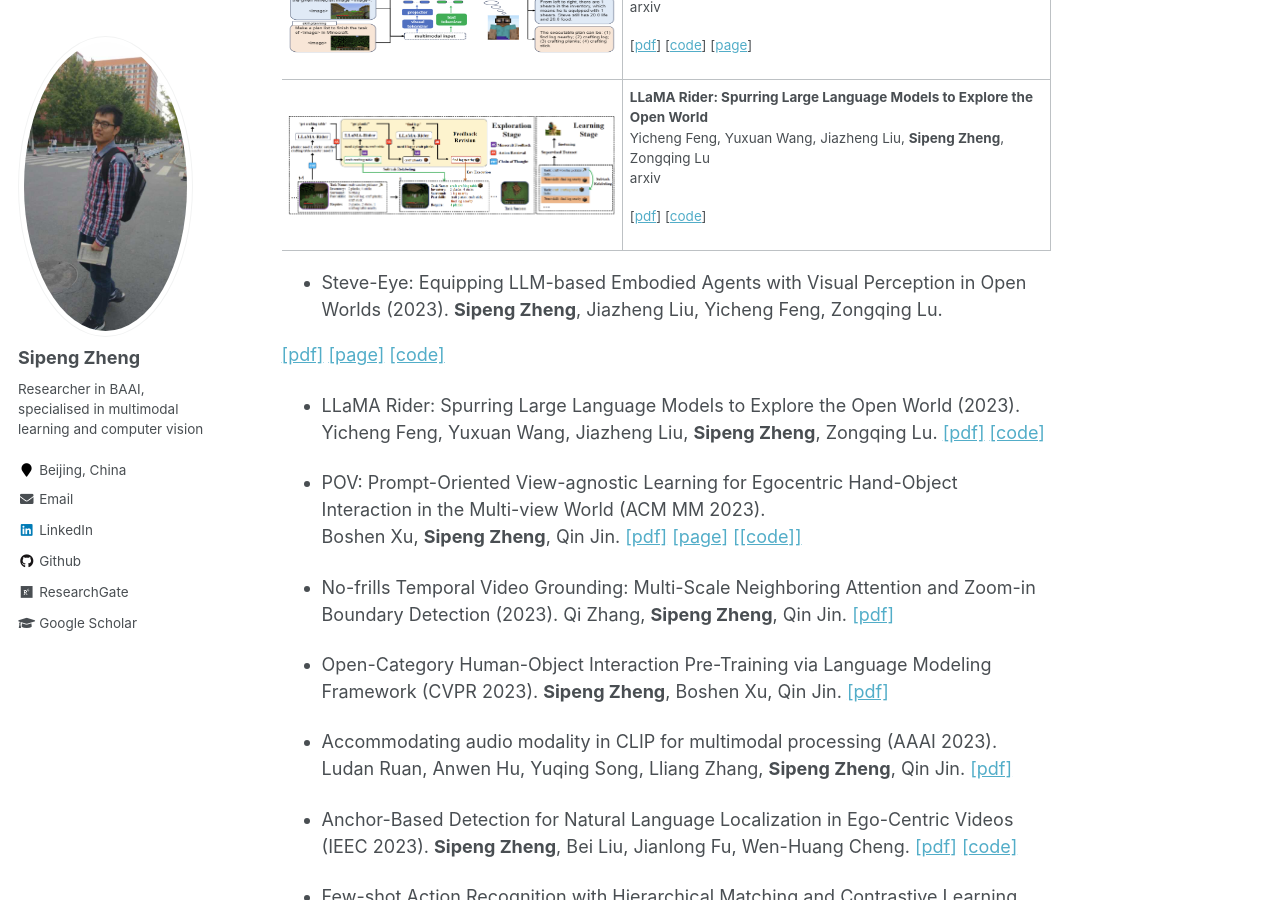
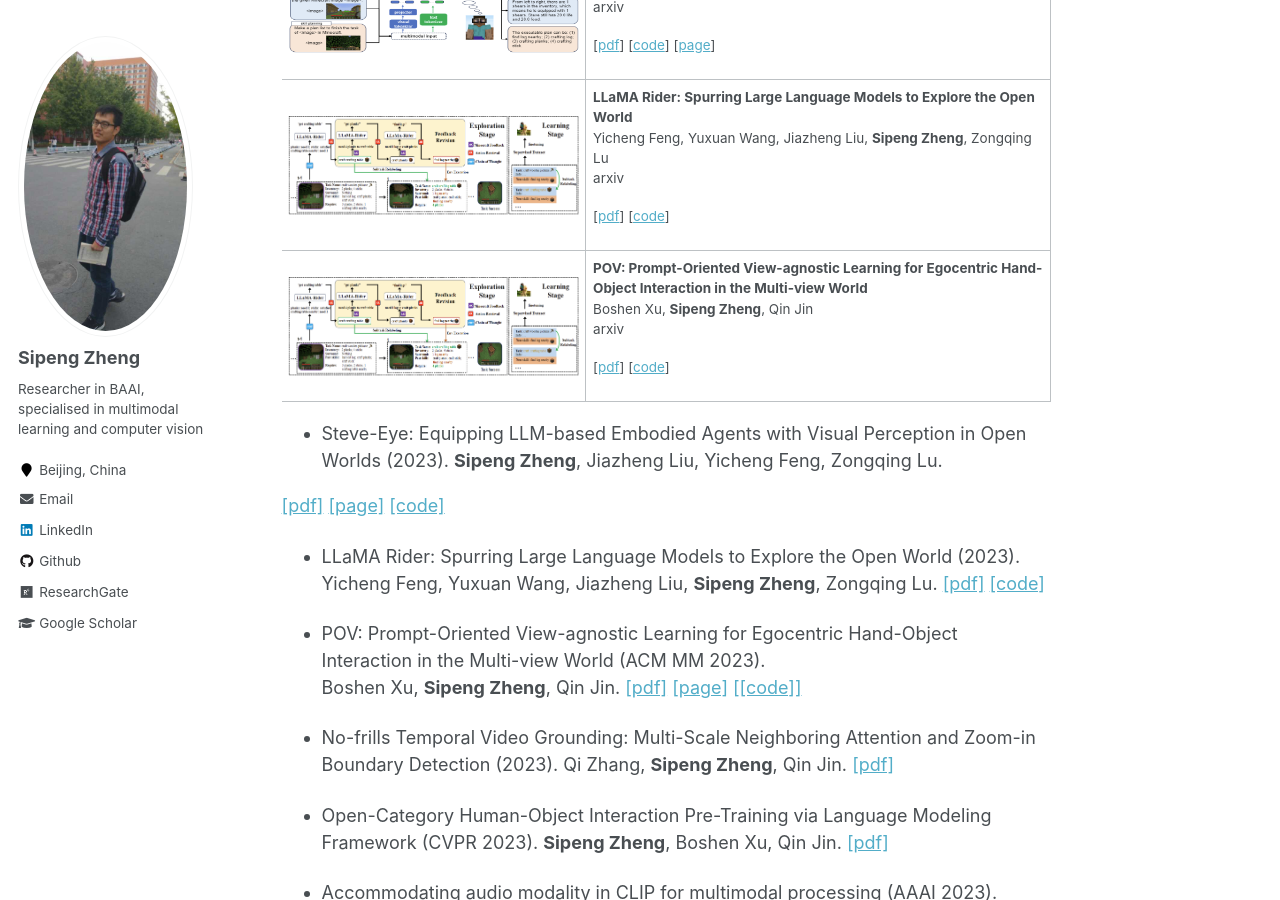
Before and after one commit to zhengsipeng/zhengsipeng.github.io, a Jekyll site: the page built from _pages/about.md, in a window 1280 px wide and 900 px high, scrolled down 1299 px. Built offline with Jekyll 4.4.1, drawn with Linux system fonts in a browser that asks for light colours.

Commit message:
update 24.1.4

```diff
--- a/_pages/about.md
+++ b/_pages/about.md
@@ -61,6 +61,20 @@ My CV can be found in [CV](https://zhengsipeng.github.io/cv/) or [downloaded CV]
   <td>
       <p><strong>LLaMA Rider: Spurring Large Language Models to Explore the Open World</strong><br>
         Yicheng Feng, Yuxuan Wang, Jiazheng Liu, <b>Sipeng Zheng</b>, Zongqing Lu<br>
+        arxiv
+      </p>
+      <p>
+          [<a target="_blank" href="https://arxiv.org/abs/2310.08922">pdf</a>]
+          [<a target="_blank" href="https://github.com/PKU-RL/LLaMA-Rider">code</a>]
+      </p>
+  </td>
+</tr>
+
+<tr style="border: none;">
+  <td> <img src="./images/pubs/llama_rider_23.png" style="height: 100px; width: 500px;"/></td>
+  <td>
+      <p><strong>POV: Prompt-Oriented View-agnostic Learning for Egocentric Hand-Object Interaction in the Multi-view World</strong><br>
+        Boshen Xu, <b>Sipeng Zheng</b>, Qin Jin<br>
         arxiv
       </p>
       <p>
```
